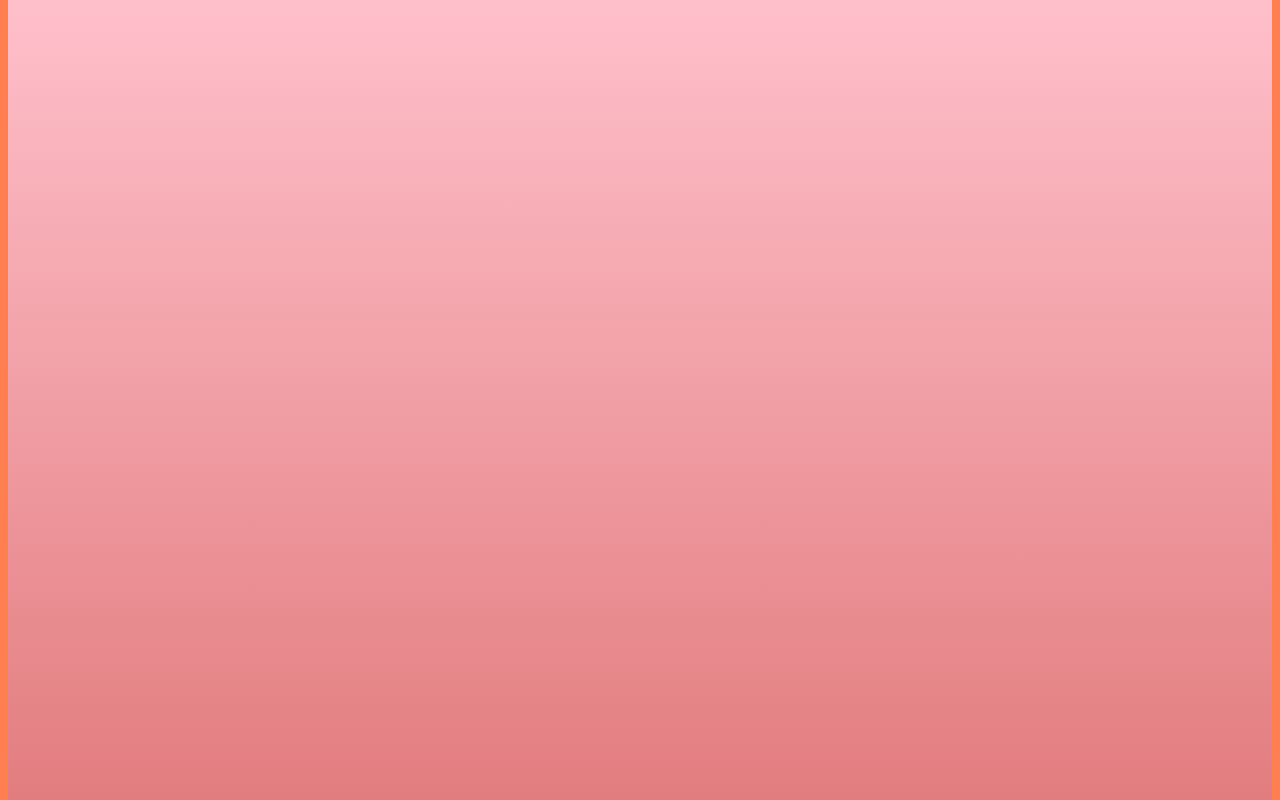
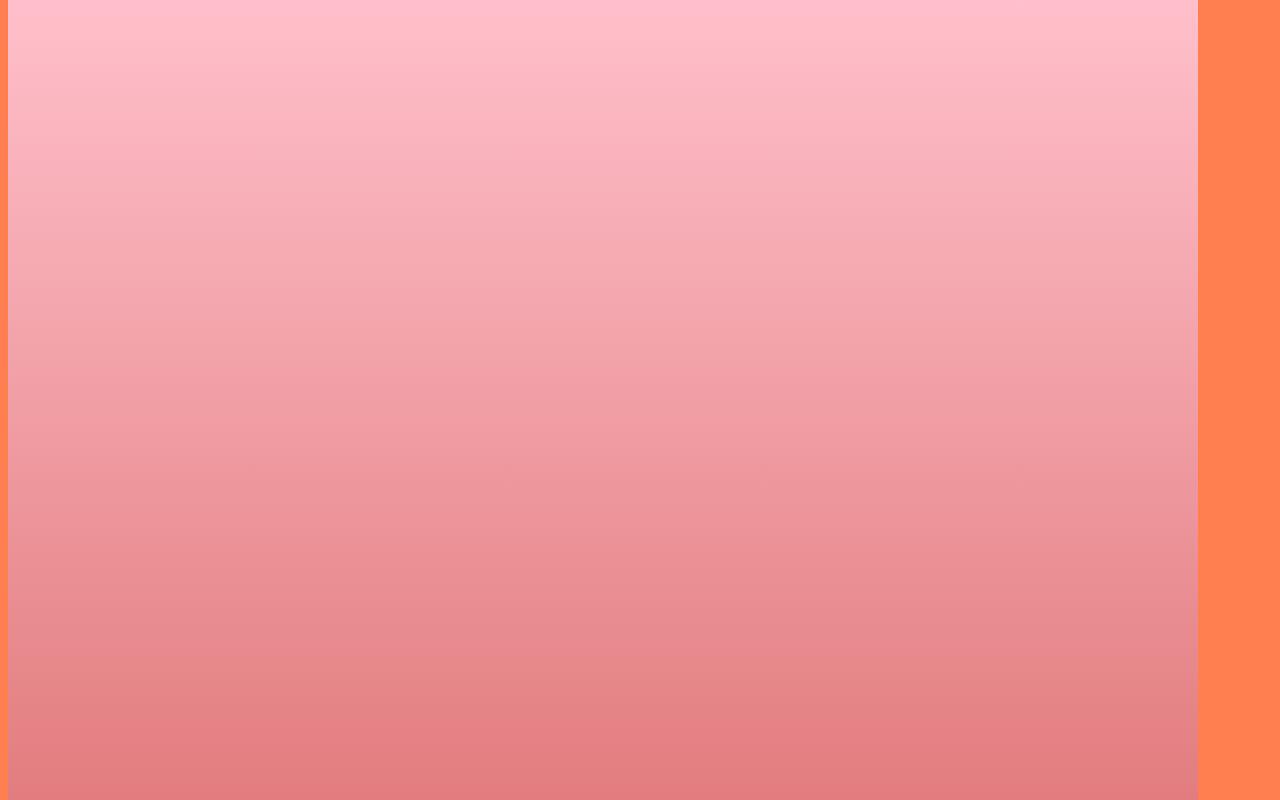
Before and after one commit to DepressedTommy/secondproject, a plain HTML site: page index.html in a window 1280 px wide. Shown: the top 800 px of the page. Drawn offline with Linux system fonts and the light colour scheme.

Commit message:
Update index.html

```diff
--- a/index.html
+++ b/index.html
@@ -9,7 +9,7 @@
 
 </head>
 <body>
-<div id="grad" style="margin: -10px 0px 0px -10px; width: 120%; height: 1000px;border: none;">
+<div id="grad" style="margin: -10px 0px 0px -10px; width: 1200px; height: 1000px;border: none;">
 
     <div id="wrapper">
 
```
